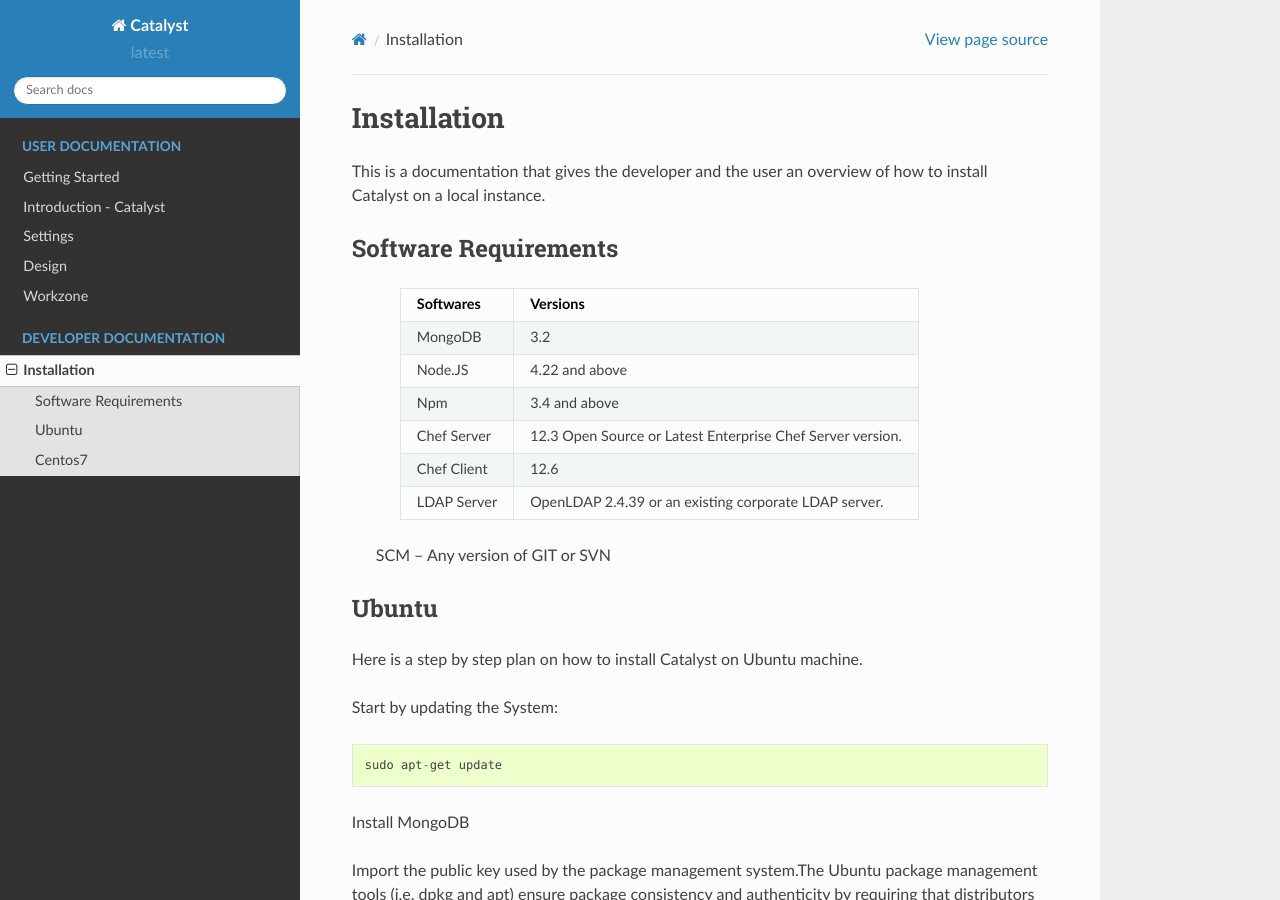
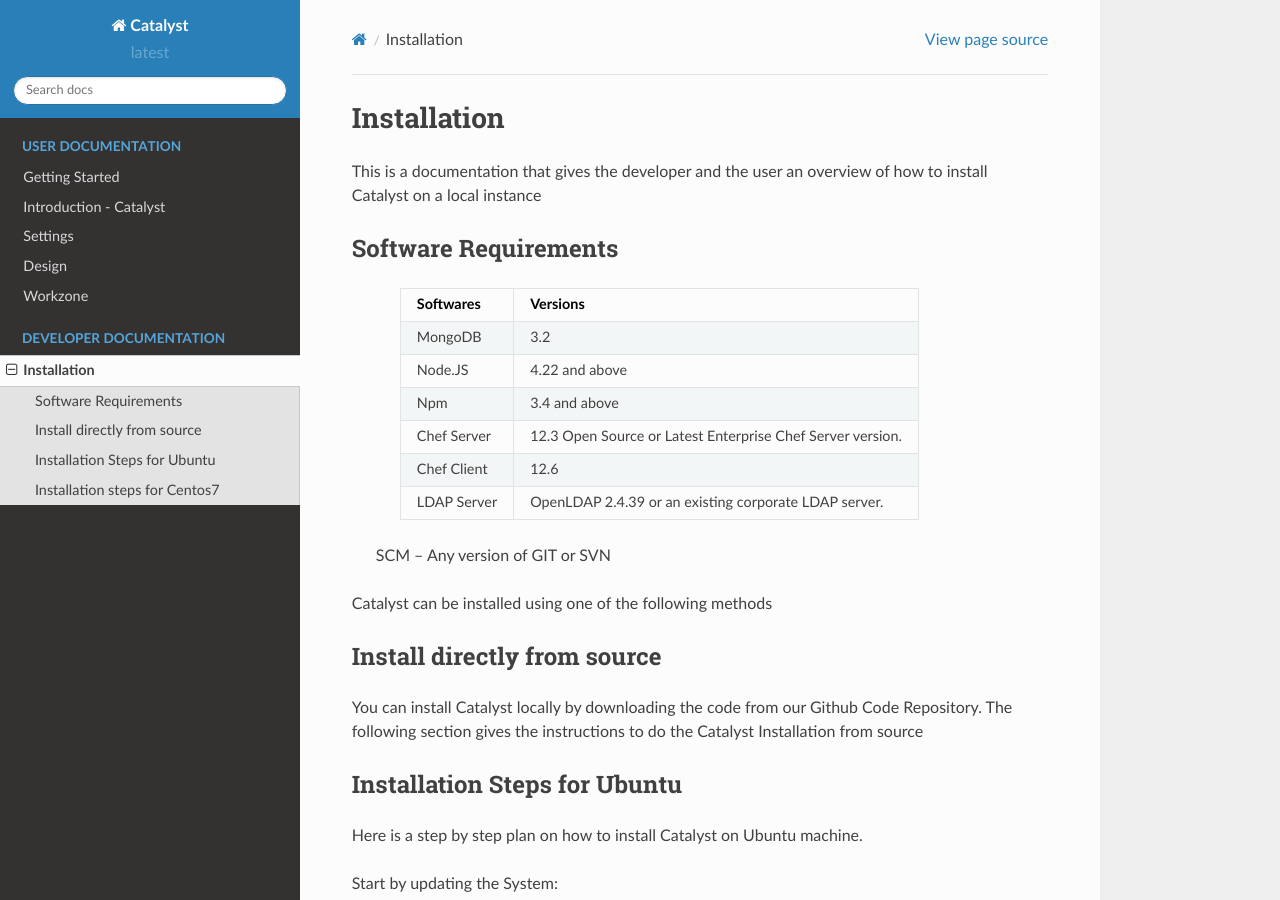
Before and after one commit to RLOpenCatalyst/catdocs, a Sphinx documentation site: the page built from Catalyst/source/install.rst, in a window 1280 px wide and 900 px high. Built offline with Sphinx 7.4.7 and the Read the Docs theme 2.0.0, drawn with Linux system fonts in a browser that asks for light colours; some of the changed text lies outside the part shown.

Commit message:
Update install.rst

```diff
--- a/Catalyst/source/install.rst
+++ b/Catalyst/source/install.rst
@@ -2,8 +2,7 @@
 
 Installation
 ============
-
-This is a documentation that gives the developer and the user an overview of how to install Catalyst on a local instance.
+This is a documentation that gives the developer and the user an overview of how to install Catalyst on a local instance
 
 
 Software Requirements
@@ -22,11 +21,14 @@
 
     SCM – Any version of GIT or SVN
 
+Catalyst can be installed using one of the following methods
 
+Install directly from source
+^^^^^^^^^^^^^^^^^^^^^^^^^^^^
+You can install Catalyst locally by downloading the code from our Github Code Repository. The following section gives the instructions to do the Catalyst Installation from source
 
-
-Ubuntu
-^^^^^^
+Installation Steps for Ubuntu
+^^^^^^^^^^^^^^^^^^^^^^^^^^^^^
 
 Here is a step by step plan on how to install Catalyst on Ubuntu machine.
 
@@ -160,8 +162,8 @@
     superadmin/superadmin@123
 
 
-Centos7
-^^^^^^^
+Installation steps for Centos7
+^^^^^^^^^^^^^^^^^^^^^^^^^^^^^^
 
 Here is a step by step plan on how to install Catalyst on Centos7 machine.
 
```
